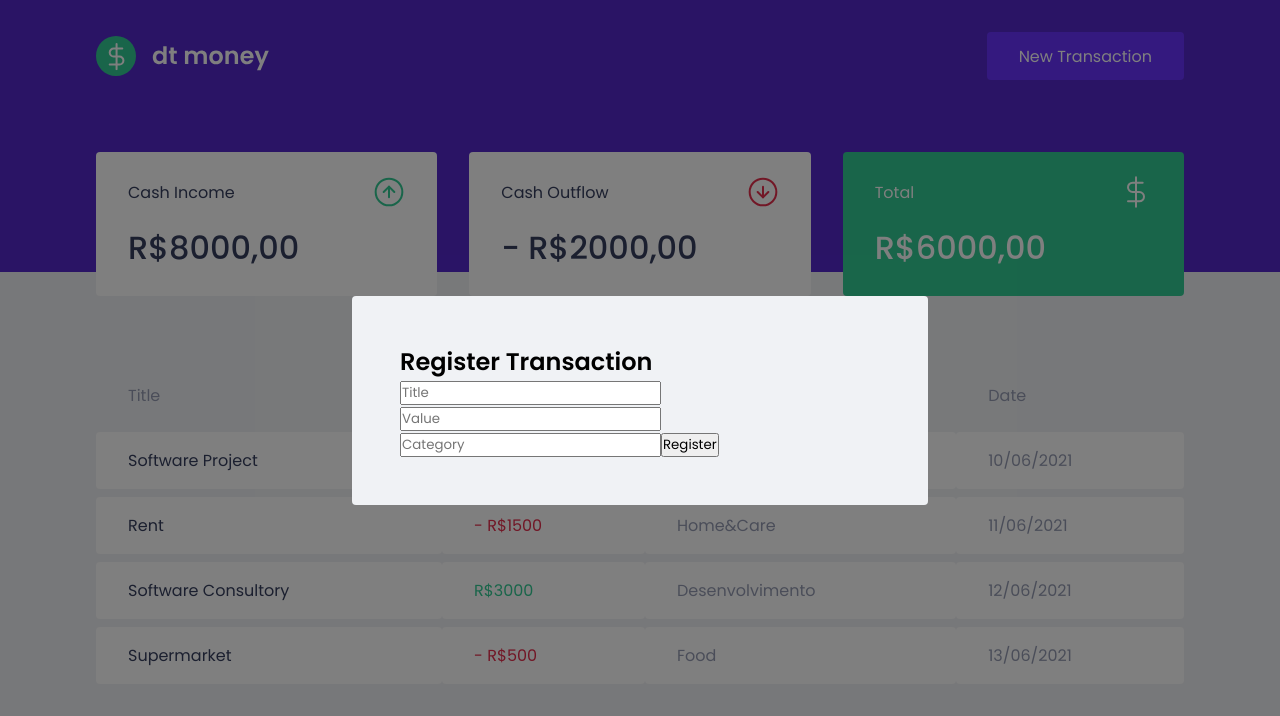
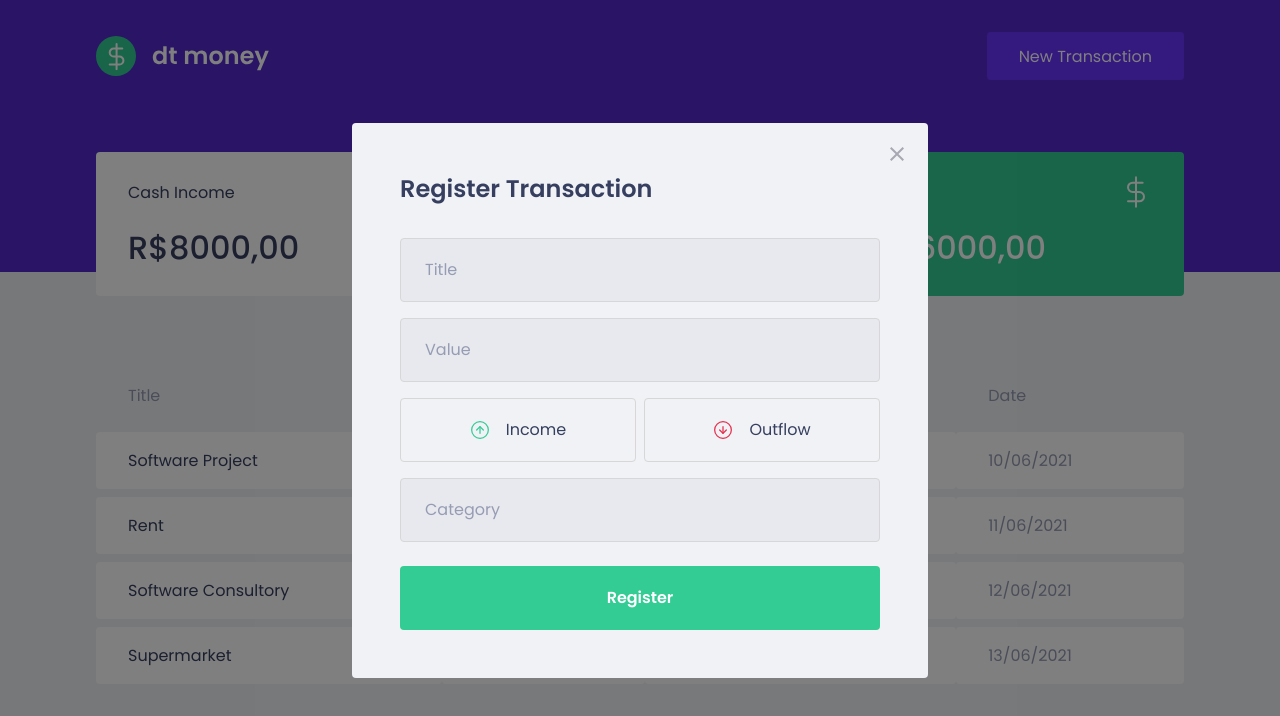
Before and after one commit to tvaditya/react02dtmoney, a React (Create React App) app: page / in a window 1280 px wide. Both pictures are taken after a click on the button "New Transaction". Shown: the top 716 px of the page. Built offline with nearby package versions, Linux system fonts and the light colour scheme; no server answers; what miragejs would draw is missing.

Commit message:
Form styled

```diff
--- a/package.json
+++ b/package.json
@@ -5,6 +5,7 @@
   "dependencies": {
     "axios": "^0.21.1",
     "miragejs": "^0.1.41",
+    "polished": "^4.1.3",
     "react": "^17.0.2",
     "react-dom": "^17.0.2",
     "react-modal": "^3.14.2",
--- a/src/components/NewTransactionModal/index.tsx
+++ b/src/components/NewTransactionModal/index.tsx
@@ -1,5 +1,8 @@
 import Modal from "react-modal";
-import { Container} from './styles';
+import closeImg from '../../assets/close.svg';
+import outcomeImg from '../../assets/outcome.svg';
+import incomeImg from '../../assets/income.svg';
+import { Container, TransactionTypeContainer} from './styles';
 
 interface NewTransactionModalProps {
     isOpen: boolean;
@@ -14,10 +17,33 @@
             overlayClassName={"react-modal-overlay"}
             className={"react-modal-content"}
         >
+            <button
+                type={"button"}
+                onClick={onRequestClose}
+                className={"react-modal-close"}
+            >
+                <img src={closeImg} alt={"Close model"} />
+            </button>
+
             <Container>
                 <h2>Register Transaction</h2>
                 <input placeholder={"Title"} />
                 <input type="number" placeholder={"Value"}/>
+
+                <TransactionTypeContainer>
+                    <button
+                        type={"button"}
+                    >
+                        <img src={incomeImg} alt={"Income"} />
+                        <span>Income</span>
+                    </button>
+                    <button
+                        type={"button"}
+                    >
+                        <img src={outcomeImg} alt={"Outflow"} />
+                        <span>Outflow</span>
+                    </button>
+                </TransactionTypeContainer>
                 <input placeholder={"Category"}/>
                 <button type={"submit"}>
                     Register
--- a/src/components/NewTransactionModal/styles.ts
+++ b/src/components/NewTransactionModal/styles.ts
@@ -1,3 +1,87 @@
 import styled from 'styled-components';
+import {darken} from 'polished';
 
-export const Container = styled.form``;
+export const Container = styled.form`
+  h2{
+      color: var(--text-title);
+      font-size: 1.5rem;
+      margin-bottom: 2rem;
+  }
+
+  input {
+    width: 100%;
+    padding: 0 1.5rem;
+    height: 4rem;
+    border-radius: 0.25rem;
+
+    border: 1px solid #d7d7d7;
+    background: #e7e9ee;
+
+    font-weight: 400;
+    font-size: 1rem;
+
+    &::placeholder {
+      color: var(--text-body)
+    }
+
+    & + input {
+      margin-top: 1rem;
+    }
+  }
+  button[type="submit"] {
+      width: 100%;
+      padding: 0 1.4rem;
+      height: 4rem;
+      background: var(--green);
+      color: #FFF;
+      border-radius: 0.25rem;
+      border: 0;
+      font-size: 1rem;
+      margin-top: 1.5rem;
+      font-weight: 600;
+
+      transition: filter 0.2s;
+
+      &:hover {
+        filter: brightness(0.9);
+      }
+  }
+
+`;
+
+export const TransactionTypeContainer = styled.div`
+  margin: 1rem 0;
+  display: grid;
+  grid-template-columns: 1fr 1fr;
+  gap: 0.5rem;
+
+  button {
+    height: 4rem;
+    border: 1px solid #d7d7d7;
+    border-radius: 0.25rem;
+
+    background: transparent;
+
+    display: flex;
+    align-items: center;
+    justify-content: center;
+
+    transition: border-color 0.2s;
+
+    &:hover {
+      border-color: ${darken(0.1, '#d7d7d7')};
+    }
+
+    img {
+      width: 20px;
+      height: 20px;
+    }
+
+    span {
+      display: inline-block;
+      margin-left: 1rem;
+      font-size: 1rem;
+      color: var(--text-title);
+    }
+  }
+`;
--- a/src/styles/global.ts
+++ b/src/styles/global.ts
@@ -72,4 +72,18 @@
     position: relative;
     border-radius: 0.25rem;
   }
+
+  .react-modal-close {
+    position: absolute;
+    right: 1.5rem;
+    top: 1.5rem;
+    border: 0;
+    background: transparent;
+
+    transition: filter 0.2s;
+
+    &:hover {
+      filter: brightness(0.8);
+    }
+  }
 `
```
Also changed, not shown: 1 other file (tests, documents, lock files or other folders).
